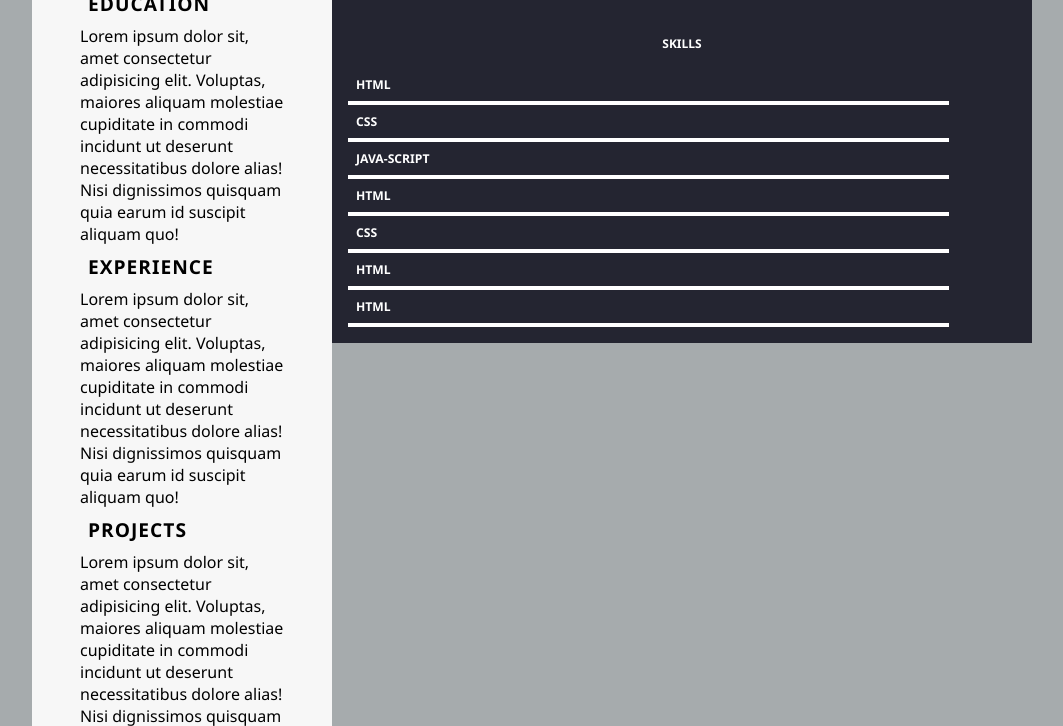
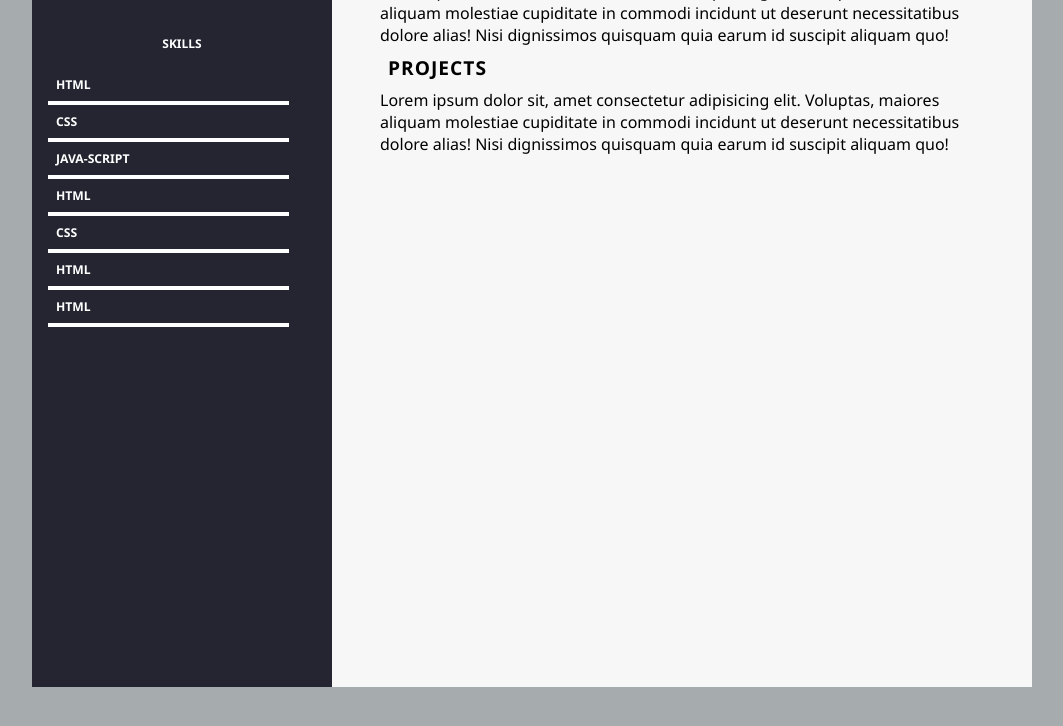
Before and after one commit to homi33/Id-selector-Class-selector-Text-Color---Post-Class---Responsive-Resume-using-C---5t4tsq7mmupg, a plain HTML site: page index.html in a window 1280 px wide. Shown: the part 333-1059 px from the top of the page, without its empty margins (32-1095 px from the left). Drawn offline with Linux system fonts and the light colour scheme.

Commit message:
grid update

```diff
--- a/style.css
+++ b/style.css
@@ -26,8 +26,8 @@ body {
 }
 
 .left-section {
-  /* grid-area: 1/1/3/2;
-  grid-column: span 1; */
+  grid-area: 1/1/3/2;
+  grid-column: span 1;
   background-color: #242531;
 }
 .left-section:hover {
```
